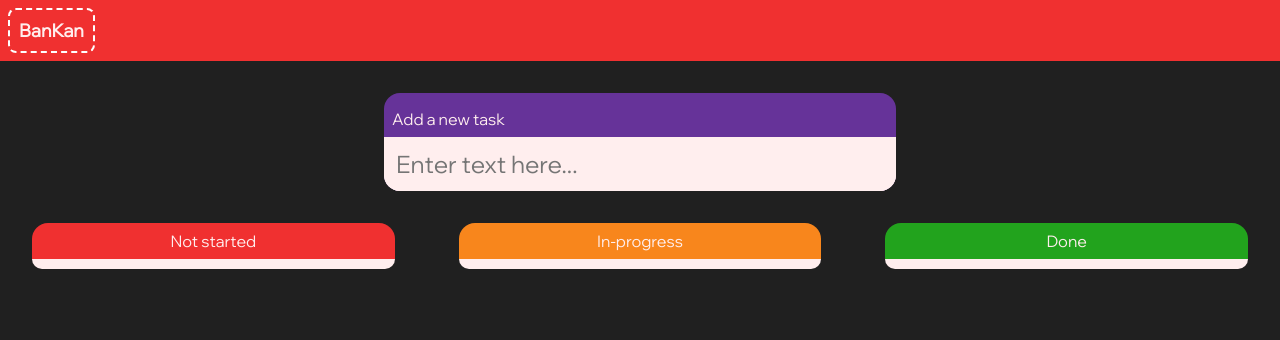
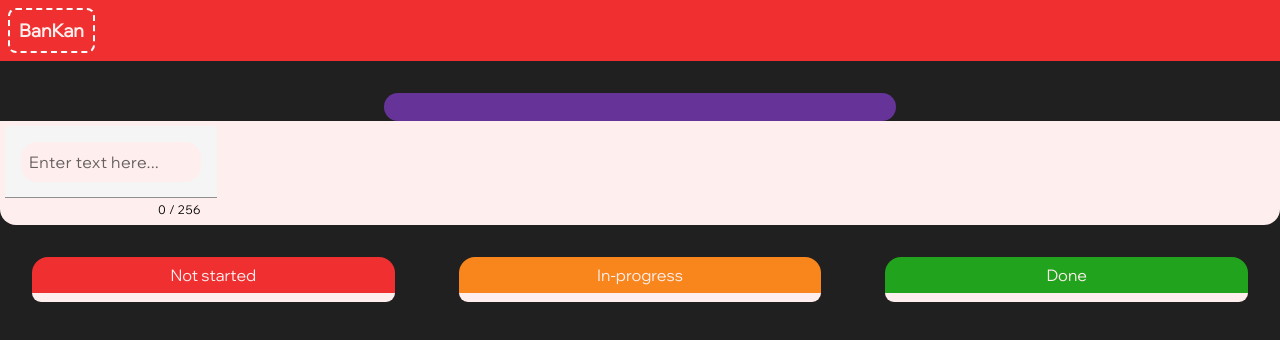
Before and after one commit to Organizacja-Przestepcza/ng-ban-kan, an Angular app: page /kanban-component in a window 1280 px wide. Shown: the top 340 px of the page. Built offline with nearby package versions, Linux system fonts and the light colour scheme.

Commit message:
input updated

```diff
--- a/src/app/kanban/kanban.component.html
+++ b/src/app/kanban/kanban.component.html
@@ -3,19 +3,19 @@
 </div> -->
 
 <div class="input-area">
-  <div class="card-header">
-    <span id="input-label">Add a new task</span>
-    <div class="card-body">
-      <input
-        [(ngModel)]="newTask"
+  <div class="card-header">&nbsp;</div>
+    <form class="card-body">
+      <mat-form-field class="example-full-width">
+        <input matInput #note maxlength="256" [(ngModel)]="newTask"
         (keyup.enter)="addTask()"
         placeholder="Enter text here..."
         name="note"
-        id="note"
-      />
-    </div>
+        id="note">
+        <mat-hint align="end">{{note.value.length}} / 256</mat-hint>
+      </mat-form-field>
+    </form>
   </div>
-</div>
+
 
 <div class="flexbox-inline">
   <div class="card">
```
